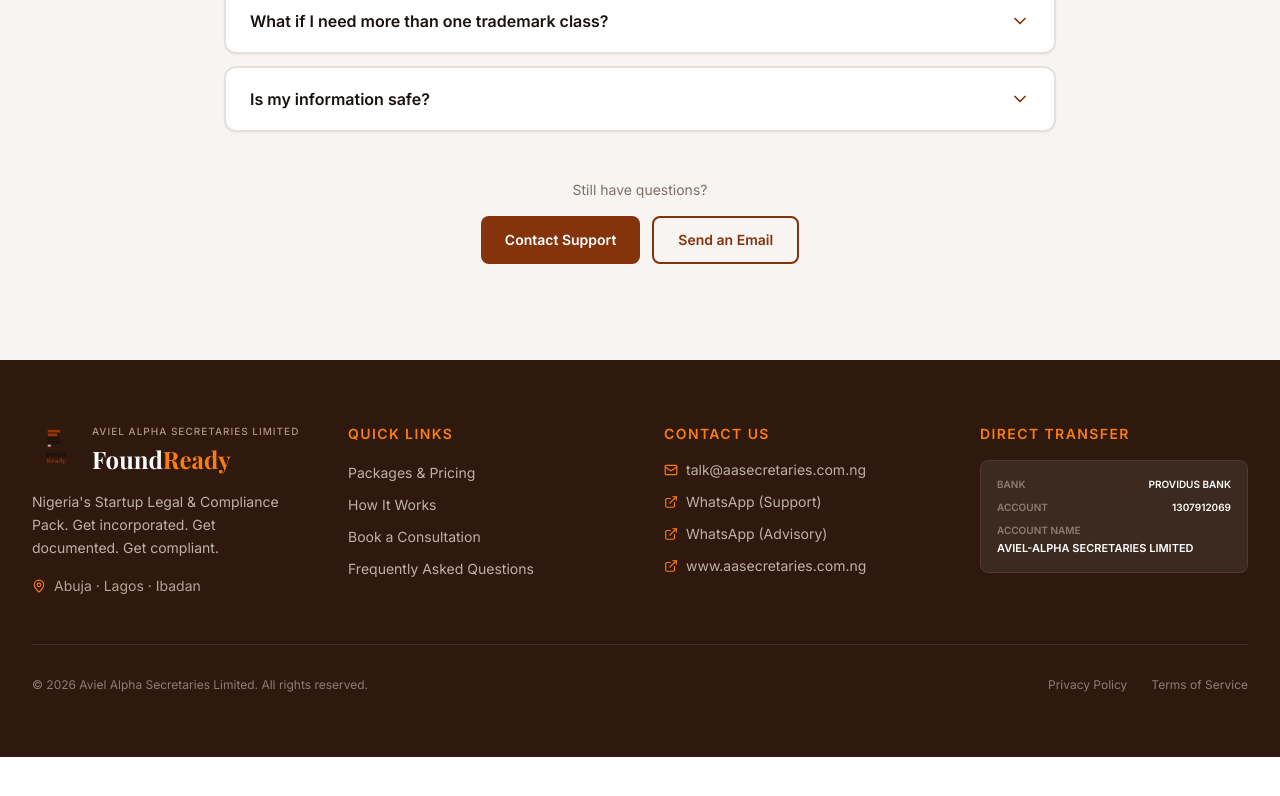
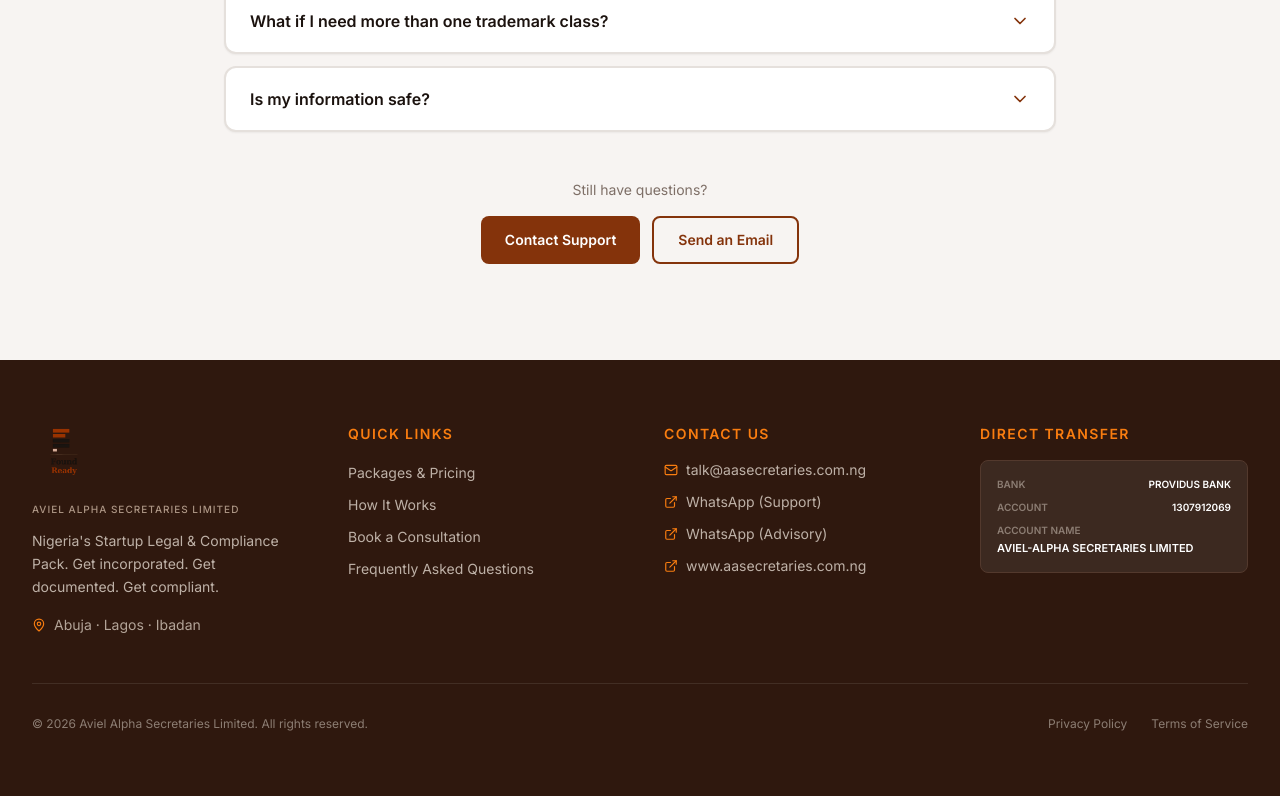
Before and after one commit to Dexteristickx/Foundready1, a React (Vite) app: page / in a window 1280 px wide. Shown: the part 5184-5980 px from the top of the page. Before the commit the page ends 5941 px from the top, so only its background shows below. Built offline with nearby package versions, Linux system fonts and the light colour scheme; no server answers.

Commit message:
Branding: Improve Footer logo visibility and declutter text

```diff
--- a/src/components/layout/Footer.tsx
+++ b/src/components/layout/Footer.tsx
@@ -8,17 +8,16 @@ const Footer = () => {
         <div className="grid grid-cols-1 md:grid-cols-2 lg:grid-cols-4 gap-12">
           {/* Brand */}
           <div className="space-y-4">
-            <div className="flex items-center gap-3">
-              <img src="/logo.png" alt="Aviel Alpha Logo" className="h-12 w-auto" />
-              <div>
-                <p className="text-[10px] font-medium text-[hsl(25,20%,60%)] uppercase tracking-widest mb-1">
-                  Aviel Alpha Secretaries Limited
-                </p>
-                <h3 className="text-2xl font-bold" style={{ fontFamily: "'Playfair Display', serif" }}>
-                  Found<span className="text-[hsl(28,95%,52%)]">Ready</span>
-                </h3>
-              </div>
-            </div>
+           <div className="flex flex-col gap-4">
+            <img
+              src="/logo.png"
+              alt="FoundReady Logo"
+              className="h-16 w-auto object-contain self-start"
+            />
+            <p className="text-[10px] font-medium text-[hsl(25,20%,60%)] uppercase tracking-widest leading-none">
+              Aviel Alpha Secretaries Limited
+            </p>
+          </div>
             <p className="text-sm text-[hsl(25,15%,70%)] leading-relaxed max-w-xs">
               Nigeria's Startup Legal & Compliance Pack. Get incorporated. Get documented. Get compliant.
             </p>
```
